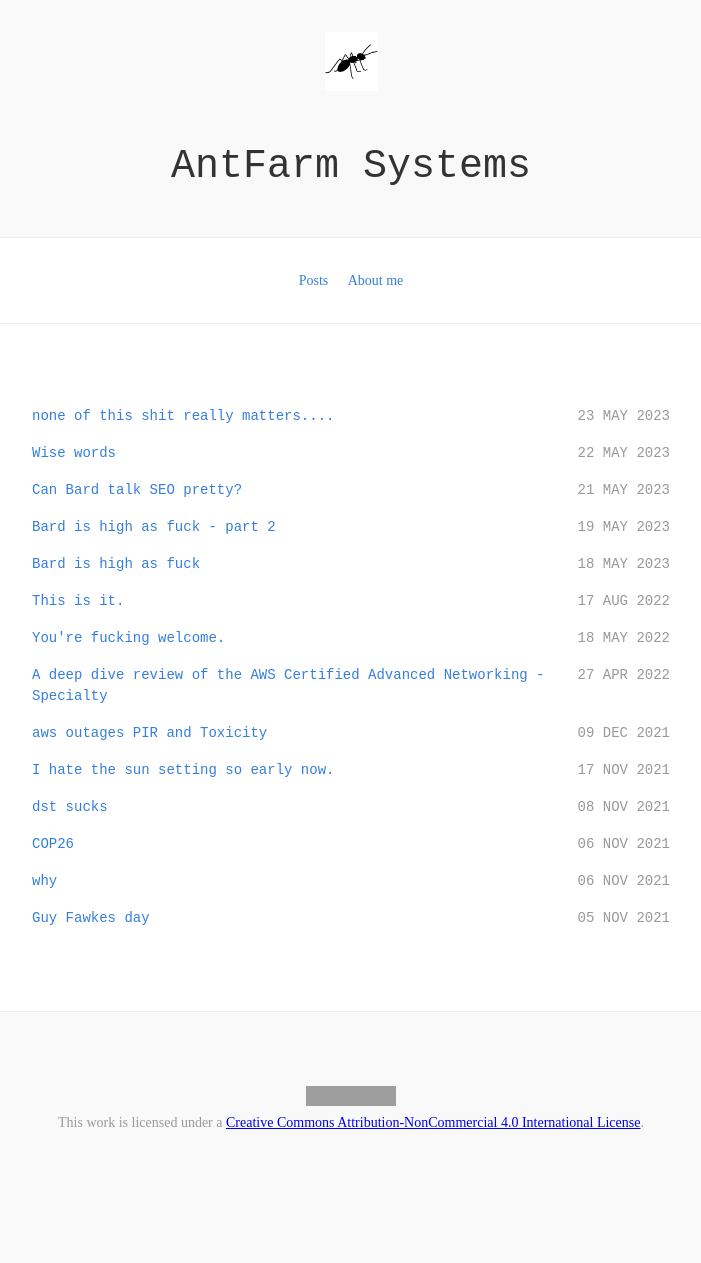
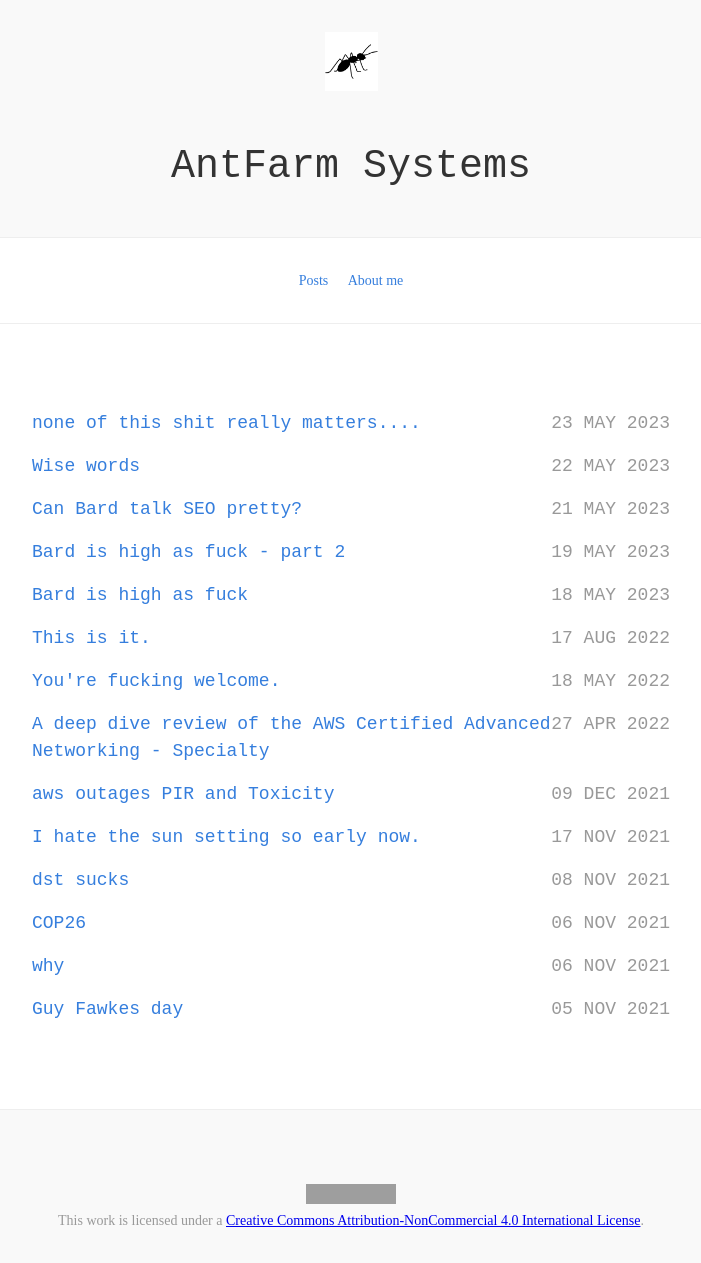
Before and after one commit to antfarm-systems/antfarm-systems.github.io, a Jekyll site: the page built from index.html, in a window 1280 px wide. Shown: the whole page, without its empty margins (289-990 px from the left). Built offline with Jekyll 4.4.1, drawn with Linux system fonts in a browser that asks for light colours; nearby versions of some CDN libraries; before the commit the page ends 1165 px from its top, so only the background shows below that; grey boxes are pictures that could not be loaded.

Commit message:
messing with css because I enjoy the sweet dark torment

```diff
--- a/_layouts/default.html
+++ b/_layouts/default.html
@@ -40,7 +40,7 @@
             {% endif %}
           </div>
         {% endif %}
-        <div class="markdown-body">
+        <div style="font-family:Special Elite; font-size:large" class="markdown-body">
           {{ content }}
         </div>
         {% if is_post %}{% include signoff.html %}{% endif %}
--- a/stylesheets/style.css
+++ b/stylesheets/style.css
@@ -1,4 +1,5 @@
 @import "https://unpkg.com/tachyons@4.6.1/css/tachyons.min.css";
+@import "https://fonts.googleapis.com/css2?family=Special+Elite&display=swap";
 
 .bg-super-white { background: #f9f9f9; }
 .top-50 { top: 50% }
```
